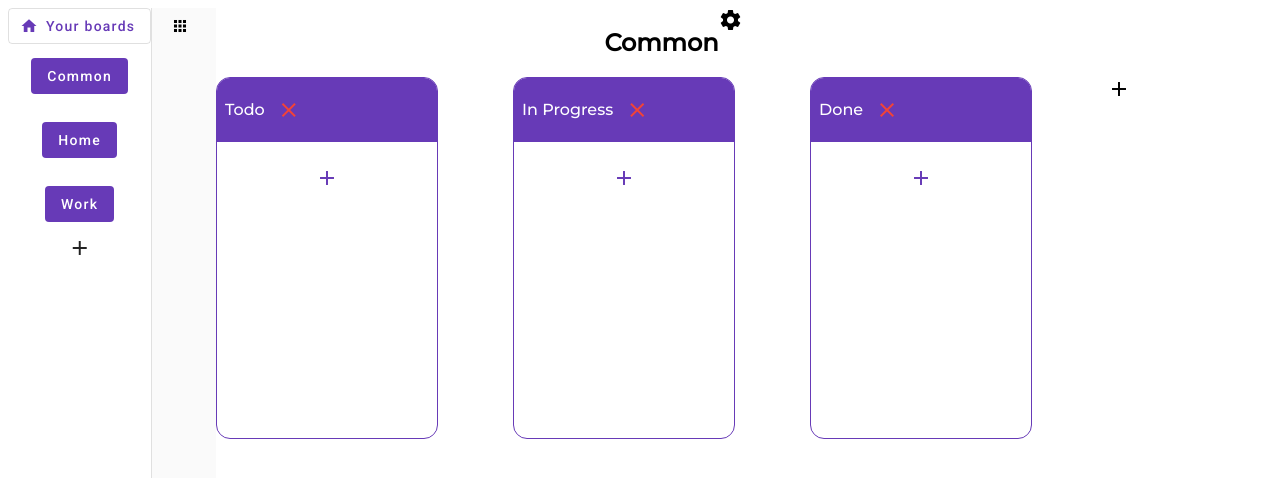
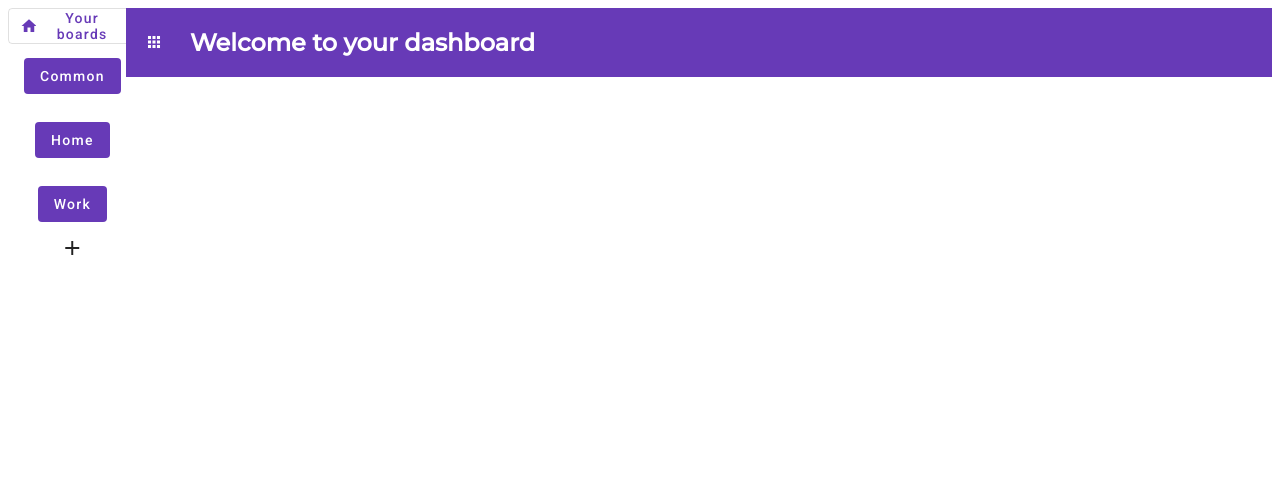
Before and after one commit to JordanPavlev/TodoApp, an Angular app: page / in a window 1280 px wide. Shown: the top 478 px of the page. Built offline with nearby package versions, Linux system fonts and the light colour scheme.

Commit message:
more styles added

```diff
--- a/src/app/todo-item/todo-item.component.html
+++ b/src/app/todo-item/todo-item.component.html
@@ -1,7 +1,9 @@
 <div (click)="openDialog()" class="todo-item">
   <div class="todo-item-info">
     <span>{{ todo?.title }}</span>
-    <span>{{todo?.deadline ? todo?.deadline : "" }}</span>
+    <span *ngIf="todo?.deadline">
+    <span>Target: {{todo?.deadline}}</span>
+  </span>
   </div>
   <!-- <div *ngIf="showFullInfo">
     <button (click)="openDialog()">Open Dialog</button>
--- a/src/app/todo-item/todo-item.component.scss
+++ b/src/app/todo-item/todo-item.component.scss
@@ -1,12 +1,16 @@
 .todo-item {
-  background-color: #673ab7;
+
   border-radius: 12px;
-  color: white;
-  font-size: 16px;
   padding: 8px;
+  border: 1px solid black;
+  border: solid 1px #ccc;
+  color: rgba(0, 0, 0, 0.87);
+  box-shadow: 0 3px 1px -2px rgba(0, 0, 0, 0.2),
+  0 2px 2px 0 rgba(0, 0, 0, 0.14),
+  0 1px 5px 0 rgba(0, 0, 0, 0.12);
 
   .todo-item-info {
-    gap: 12px;
+    gap: 8px;
     text-align: initial;
     padding: 6px;
     display: flex;
@@ -15,7 +19,7 @@
     span {
       display: inline-block;
       max-width: 120px;
-      font-size: 10px;
+      font-size: 12px;
       word-wrap: break-word;
       overflow-wrap: break-word;
     }
--- a/src/app/todo-list/todo-list.component.html
+++ b/src/app/todo-list/todo-list.component.html
@@ -2,7 +2,7 @@
   <mat-drawer-container class="example-container" autosize>
     <mat-drawer #drawer class="example-sidenav" opened mode="side">
       <div class="boards-list">
-        <button mat-stroked-button color="primary">
+        <button [routerLink]="['/']" mat-stroked-button color="primary">
           <mat-icon>home</mat-icon>
           Your boards
         </button>
@@ -30,19 +30,29 @@
 
     </mat-drawer>
 
-    <div class="example-sidenav-content">
-      <button type="button" mat-button (click)="drawer.toggle()">
-        <mat-icon>apps</mat-icon>
-      </button>
-    </div>
+
   </mat-drawer-container>
 
+  <div class="main" *ngIf="!currentSectionName">
+    <div class="main-navbar">
+      <button color="white" type="button" mat-button (click)="drawer.toggle()">
+        <mat-icon color="white">apps</mat-icon>
+      </button>
+      <h2>Welcome to your dashboard</h2>
 
-  <div *ngFor="let section of filteredSections; let sectionIndex = index">
-    <div>
-      <div class="section-title">
-        <h2>{{ section.name }}</h2>
+    </div>
+  </div>
+
+  <div class="sections-container" *ngIf="currentSectionName">
+    <div class="section-container" *ngFor="let section of filteredSections; let sectionIndex = index">
+      <div class="navbar">
+        <button type="button" mat-button (click)="drawer.toggle()">
+          <mat-icon>apps</mat-icon>
+        </button>
+        <button mat-stroked-button color="primary">{{section.name}}</button>
+
         <mat-icon mat-button [matMenuTriggerFor]="menu">settings</mat-icon>
+
         <mat-menu #menu="matMenu">
           <button mat-raised-button color="warn" (click)="deleteSection(sectionIndex)">
             Delete Section<mat-icon>clear</mat-icon>
@@ -63,7 +73,7 @@
             <div class="column-title">
               <span>{{ column.name }}</span>
 
-              <button (click)="deleteColumn(section, columnIndex)" mat-icon-button color="warn" aria-label="example">
+              <button (click)="deleteColumn(section, columnIndex)" mat-icon-button color="white" aria-label="example">
                 <mat-icon>clear</mat-icon>
               </button>
             </div>
@@ -72,7 +82,8 @@
                 <app-todo-item [todo]="todo"></app-todo-item>
                 <button (click)="deleteTodo(column, todoIndex)" mat-icon-button color="warn" aria-label="Example icon button with a home icon">
                   <mat-icon>clear</mat-icon>
-                </button>              </div>
+                </button>
+              </div>
             </div>
 
             <button [matMenuTriggerFor]="todo" mat-icon-button color="primary" aria-label="Example icon button with a home icon">
@@ -112,7 +123,9 @@
             </mat-menu>
           </div>
 
-          <mat-icon mat-button [matMenuTriggerFor]="todo">add</mat-icon>
+          <button [matMenuTriggerFor]="todo" mat-fab color="primary">
+            <mat-icon>add</mat-icon>
+          </button>
           <mat-menu #todo="matMenu">
             <mat-form-field>
               <input matInput type="text" placeholder="Column Name" #columnName required (click)="stopPropagation($event)" />
--- a/src/app/todo-list/todo-list.component.scss
+++ b/src/app/todo-list/todo-list.component.scss
@@ -4,15 +4,37 @@
   padding: 52px;
 }
 
-
-
-
 .container {
   display: flex;
   height: 100vh;
 
+
+
+  .section-container {
+    padding: 25px;
+  }
+
+  .main {
+    // background-color: red;
+    width: 100%;
+    .main-navbar {
+      color: white;
+      background-color: #673ab7;
+      display: flex;
+      align-items: center;
+    }
+  }
+
   .boards-list {
     text-align: center;
+  }
+
+  .navbar {
+    display: flex;
+    align-items: center;
+    gap: 20px;
+    margin-bottom: 60px;
+
   }
 }
 
@@ -31,7 +53,7 @@
 .column {
   border: 1.5px solid #673ab7;
   border-radius: 14px;
-  min-width: 220px;
+  min-width: 240px;
   flex: 1;
   height: fit-content;
   overflow-y: auto;
--- a/src/app/todo-list/todo-list.component.ts
+++ b/src/app/todo-list/todo-list.component.ts
@@ -94,7 +94,6 @@ export class TodoListComponent {
   ];
   sections: Section[] = this.defaultSections;
   filteredSections: Section[];
-  initialized = false;
 
   //  Constructor
   constructor(private route: ActivatedRoute, private router: Router) {
@@ -105,36 +104,16 @@ export class TodoListComponent {
   }
 
   ngOnInit() {
-
-      console.log('tova e nachaloto na inita-----');
-      console.log(this.currentSectionName);
-      console.log(this.filteredSections);
-
-      this.route.paramMap.subscribe((params) => {
-        this.currentSectionName = params.get('sectionName');
-        console.log(this.currentSectionName + 'tova e sled params.get');
-if (this.currentSectionName) {
+    this.route.paramMap.subscribe((params) => {
+      this.currentSectionName = params.get('sectionName');
+      if (this.currentSectionName) {
         this.filteredSections = this.sections.filter(
           (section) => section.name === this.currentSectionName
         );
-      } else {
-        this.filteredSections = [this.sections[0]];
-        this.currentSectionName = 'Common';
       }
-
-      });
-
-
-
-      console.log('tova e kraqt na inita---------');
-      console.log(this.currentSectionName);
-      console.log(this.filteredSections);
-
+    });
   }
 
-  ngOnDestroy() {
-    console.log('tova e destorya');
-  }
 
   handleDateInput(event: any) {
     const input = event.target.value;
@@ -151,17 +130,20 @@ if (this.currentSectionName) {
 
   drop(event: CdkDragDrop<Todo[]>) {
     if (event.previousContainer === event.container) {
-      moveItemInArray(event.container.data, event.previousIndex, event.currentIndex);
+      moveItemInArray(
+        event.container.data,
+        event.previousIndex,
+        event.currentIndex
+      );
     } else {
       transferArrayItem(
         event.previousContainer.data,
         event.container.data,
         event.previousIndex,
-        event.currentIndex,
+        event.currentIndex
       );
     }
   }
-
 
   addSection(event: Event, name: string) {
     event.preventDefault(); // Prevent from reloading the page
@@ -197,14 +179,17 @@ if (this.currentSectionName) {
     };
 
     this.sections.push(section);
-    // this.filterSections();
-    // this.currentSectionName = section.name;
-    // this.filteredSections = [section];
-    // this.router.navigate([section.name])
   }
 
   deleteSection(index: number) {
     this.sections.splice(index, 1);
+    this.filteredSections = this.sections;
+
+    if (this.sections.length === 0) {
+      this.router.navigate(['/']);
+      this.filteredSections = [];
+      this.currentSectionName = undefined;
+    }
   }
 
   renameSection(section: Section, newName: string) {
```
